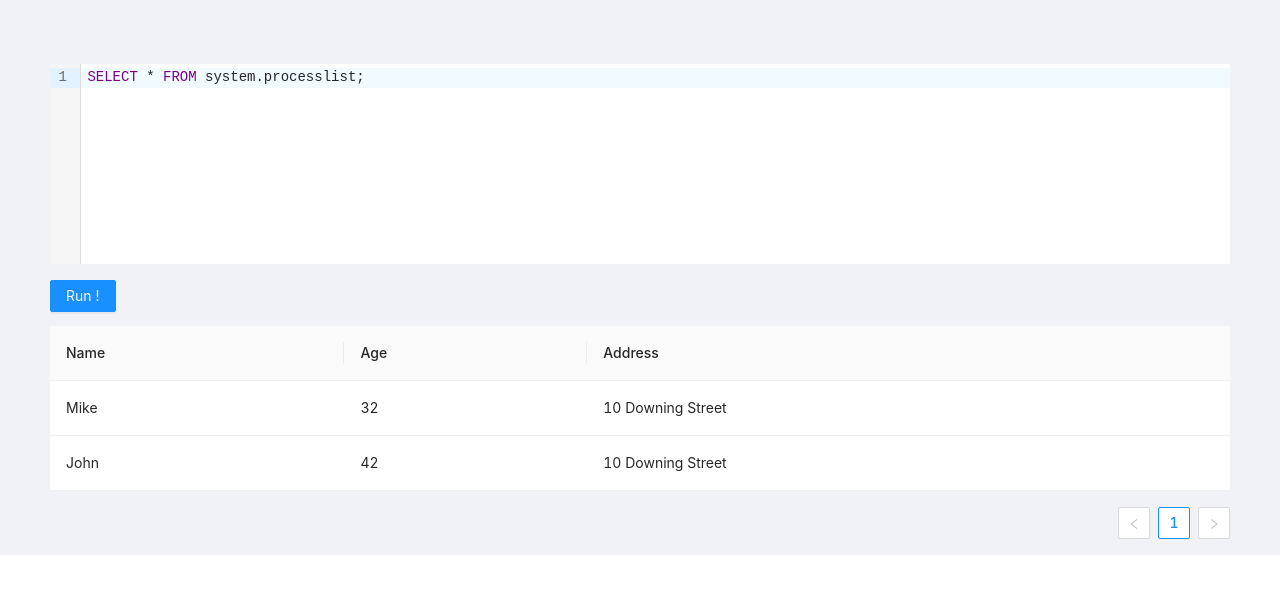
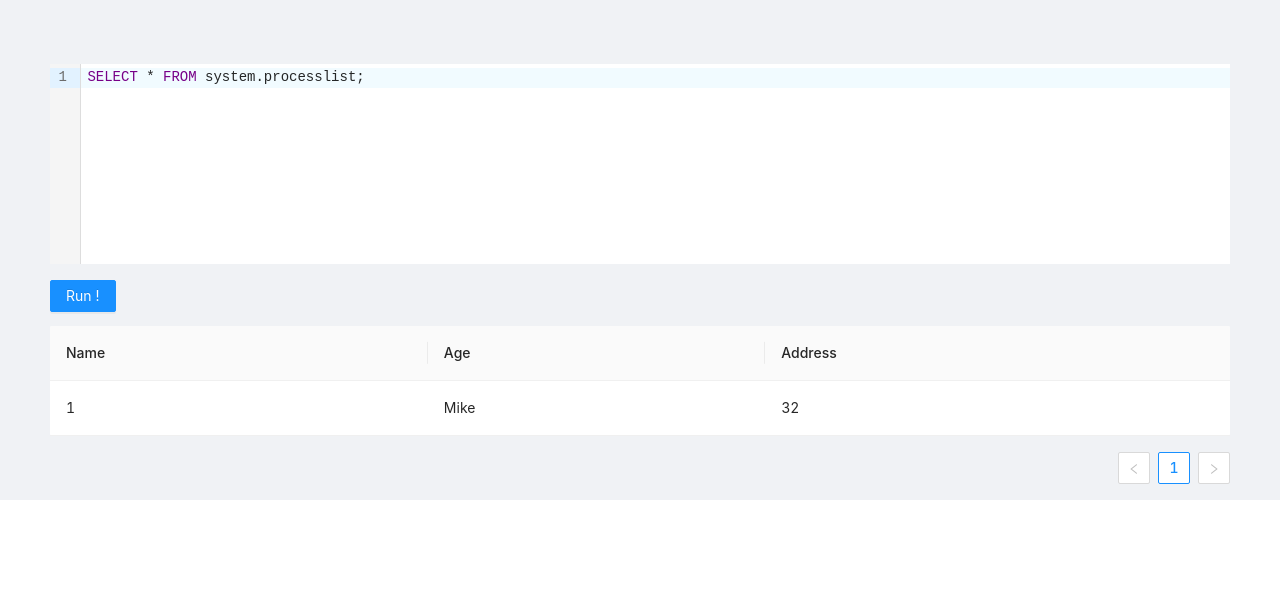
Before and after one commit to datafuselabs/databend-playground, a React (Vite) app in the folder ui/: page / in a window 1280 px wide. Shown: the top 594 px of the page. Built offline with nearby package versions, Linux system fonts and the light colour scheme.

Commit message:
factor out api.tsx

```diff
--- a/ui/src/App.tsx
+++ b/ui/src/App.tsx
@@ -5,7 +5,7 @@ import { Button } from "antd";
 import { Alert } from "antd";
 import CodeMirror from "@uiw/react-codemirror";
 import { sql, MySQL } from "@codemirror/lang-sql";
-import { useFetch } from "use-http";
+import { postStatement, StatementResponse } from "./api";
 import "codemirror/lib/codemirror.css";
 import "codemirror/mode/sql/sql";
 import "codemirror/addon/hint/show-hint.css";
@@ -14,51 +14,32 @@ import "codemirror/addon/hint/sql-hint.js";
 import "codemirror/theme/ambiance.css";
 import "antd/dist/antd.css";
 
-const sampleData = [
-  {
-    key: "1",
-    name: "Mike",
-    age: 32,
-    address: "10 Downing Street",
-  },
-  {
-    key: "2",
-    name: "John",
-    age: 42,
-    address: "10 Downing Street",
-  },
-];
+const sampleData = [["1", "Mike", 32]];
 
 const sampleColumns = [
   {
     title: "Name",
-    dataIndex: "name",
+    dataIndex: 0,
     key: "name",
   },
   {
     title: "Age",
-    dataIndex: "age",
+    dataIndex: 1,
     key: "age",
   },
   {
     title: "Address",
-    dataIndex: "address",
+    dataIndex: 2,
     key: "address",
   },
 ];
 
-function buildColumnsByResponse(data: Array<any>) {
-  if (data.length === 0) {
-    return [];
-  }
-  console.log(data);
-
-  const keys = Object.keys(data[0]);
-  return keys.map(function (key) {
+function processColumns(data: StatementResponse) {
+  return data.columns.fields.map(function (field, idx) {
     return {
-      title: key,
-      key: key,
-      dataIndex: key,
+      title: field.name,
+      key: field.name,
+      dataIndex: idx,
     };
   });
 }
@@ -74,22 +55,16 @@ function App() {
     setError("");
     setLoading(true);
     try {
-      const requestOptions = {
-        method: "POST",
-        headers: { "Content-Type": "application/json" },
-        body: JSON.stringify({ sql: sqlText }),
-      };
-      const resp = await fetch("/queries", requestOptions);
-      if (!resp.ok) {
-        alert(`http error: ${resp.status} ${resp.body}`);
+      const resp = await postStatement(sqlText);
+      if (resp.error) {
+        setError(`http error: ${resp.status} ${resp.error}`);
         return;
       }
-      const data = (await resp.json()).rows;
-      const columns = buildColumnsByResponse(data);
-      setData(data);
+      const data = resp.data as StatementResponse;
+      const columns = processColumns(data);
+      setData(data.data);
       setColumns(columns);
     } catch (err) {
-      console.error(err);
       setError(`unexpected err: ${err}`);
     } finally {
       setLoading(false);
--- /dev/null
+++ b/ui/src/api.tsx
@@ -0,0 +1,37 @@
+export interface APIResponse<T, E> {
+  status: number;
+  error?: E;
+  data?: T;
+}
+
+export interface StatementResponseColumn {
+  name: string;
+  data_type: string;
+  nullable: boolean;
+}
+
+export interface StatementResponse {
+  id: string;
+  nextUri: string;
+  data: Array<Array<any>>;
+  columns: {
+    fields: Array<StatementResponseColumn>;
+  };
+}
+
+export async function postStatement(
+  sqlText: string
+): Promise<APIResponse<StatementResponse, string>> {
+  const options = {
+    method: "POST",
+    headers: { "Content-Type": "application/text" },
+    body: sqlText,
+  };
+  let resp = await fetch("/v1/statement", options);
+  let status = resp.status;
+  const data = await resp.json();
+  if (data.error) {
+    return { status, error: data.error };
+  }
+  return { status, data };
+}
```
